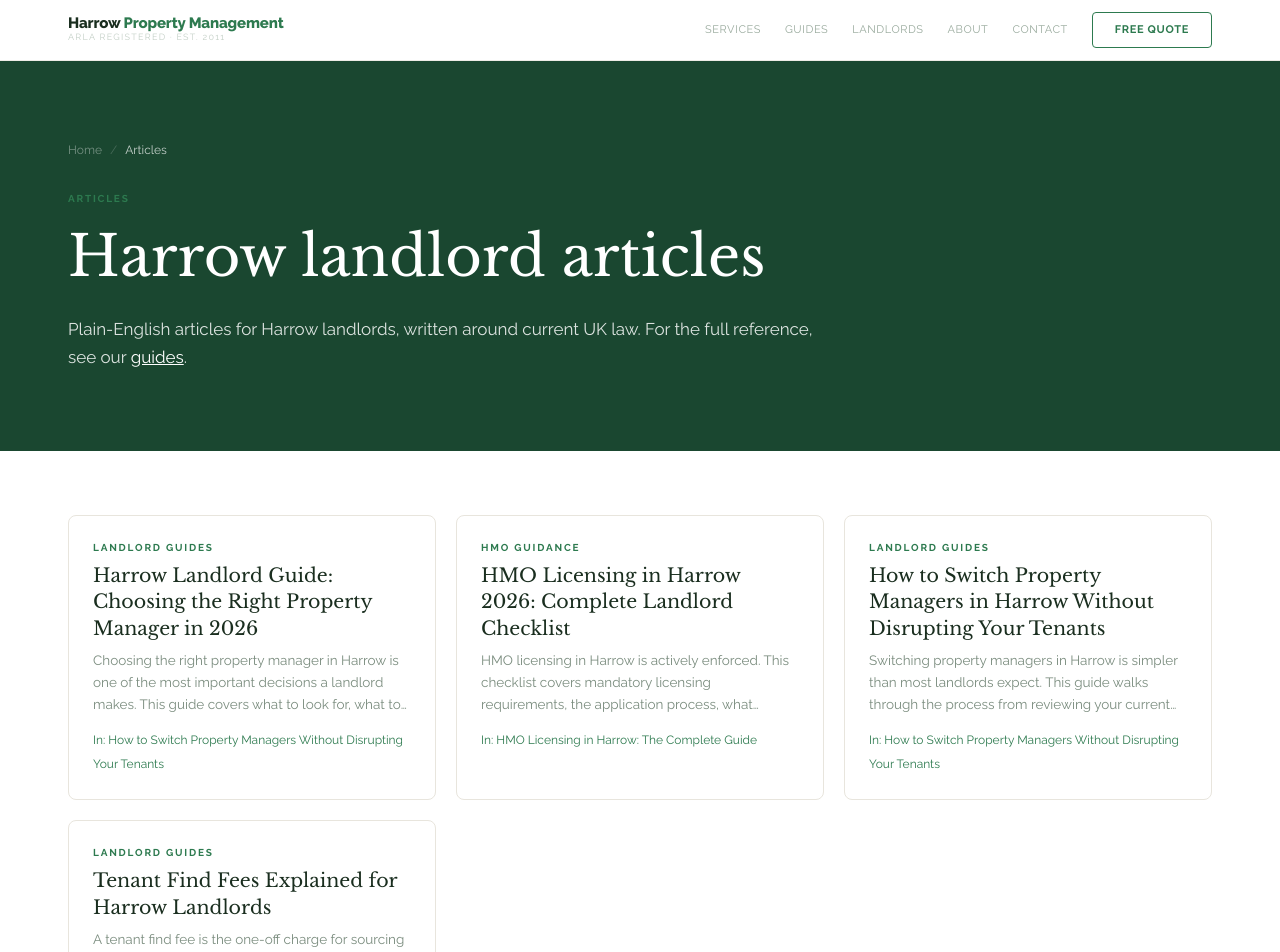
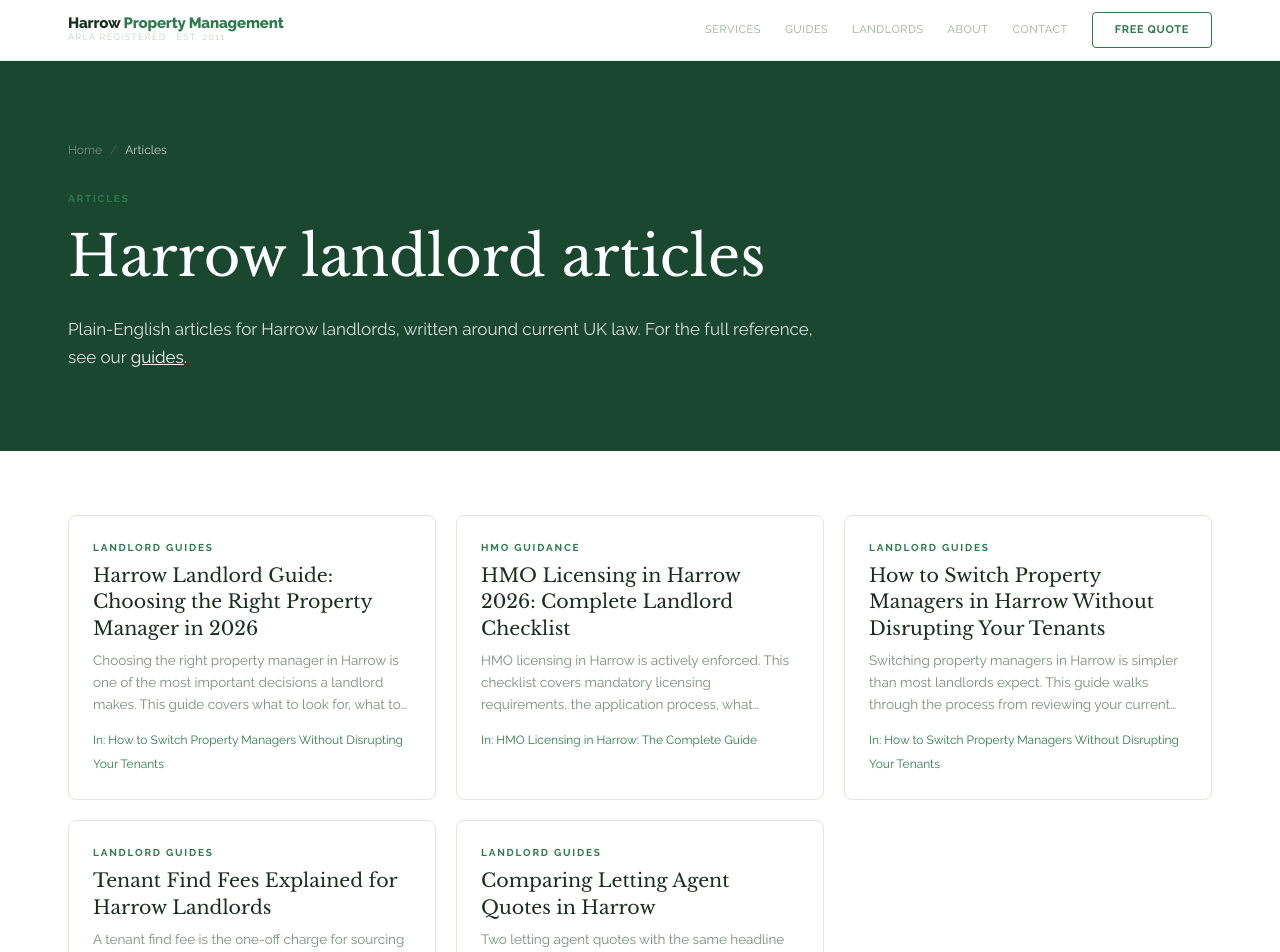
Before and after one commit to nahadgur/propertymanagementharrow, a Next.js app: page /blog in a window 1280 px wide. Shown: the top 952 px of the page. Built offline with nearby package versions, Linux system fonts and the light colour scheme.

Commit message:
Publish letting agent quote guide

```diff
--- a/data/blog.ts
+++ b/data/blog.ts
@@ -348,12 +348,12 @@ export const blogArticles: BlogArticle[] = [
   {
     slug: 'compare-letting-agent-quotes-harrow',
     hub: 'property-management-fees-harrow',
-    draft: true,
+    draft: false,
     title: 'Comparing Letting Agent Quotes in Harrow',
     metaTitle: 'Comparing Letting Agent Quotes in Harrow',
     metaDescription: 'How Harrow landlords should compare letting agent quotes: converting percentages into annual pounds, the add-on fees to ask about, and the service checks that matter beyond price.',
     category: 'Landlord Guides',
-    publishDate: '2026-06-13',
+    publishDate: '2026-06-22',
     dateModified: '2026-06-13',
     featuredImage: '/images/hero-services.png',
     excerpt: 'Two letting agent quotes with the same headline percentage can differ by hundreds of pounds a year once add-ons are counted. This guide shows Harrow landlords how to compare quotes on total annual cost and on the service checks that matter beyond price.',
```
